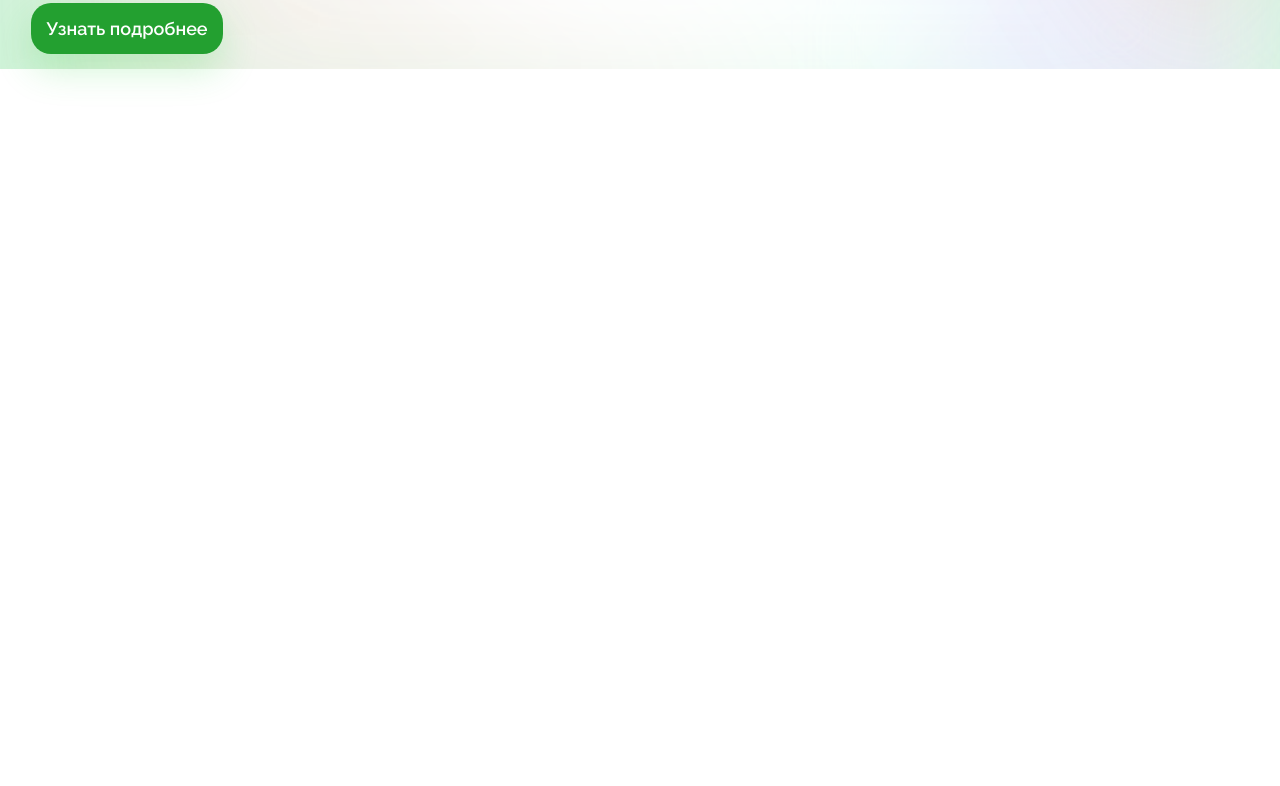
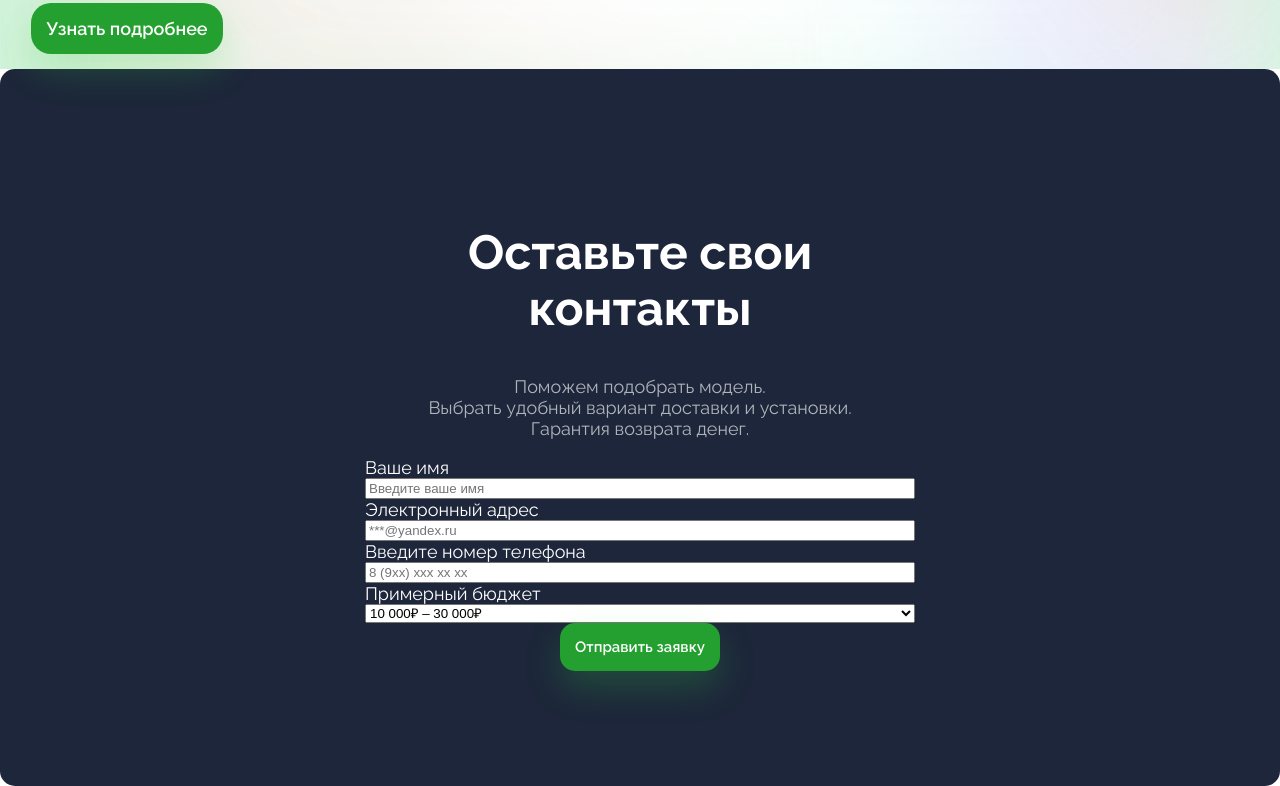
Before and after one commit to Arcsenius/Learn_frontend_lend, a plain HTML site: page index.html in a window 1280 px wide. Shown: the part 542-1328 px from the top of the page. Before the commit the page ends 800 px from the top, so only its background shows below. Drawn offline with Linux system fonts and the light colour scheme.

Commit message:
add form

```diff
--- a/index.html
+++ b/index.html
@@ -26,5 +26,36 @@
             <img class="about__image" src="img/[SW.BAND] 3.png" alt="и тут тоже">
         </div>
     </section>
+    <section class="form">
+        <form action="" >
+        <div class="form__container">
+            <h1>Оставьте свои контакты</h1>
+            <p>Поможем подобрать модель.<br>Выбрать удобный вариант доставки и установки.<br>Гарантия возврата денег.</p>
+        </div>
+        <div class="form__group">
+            <label for="name">Ваше имя</label>
+            <input type="text" placeholder="Введите ваше имя" id="name">
+        </div>
+        <div class="form__group">
+            <label for="email">Электронный адрес</label>
+            <input type="email" id="email" placeholder="***@yandex.ru" >
+        </div>
+        <div class="form__group">
+            <label for="phon's_number">Введите номер телефона</label>
+            <input type="tel" id="phon's_number" placeholder="8 (9xx) xxx xx xx">
+        </div>
+        <div class="form__group">
+            <label for="money">Примерный бюджет</label>
+            <select name="money" id="budget">
+                <option disabled>Выберите вариант</option>
+                <option value="10-30">10 000₽ – 30 000₽</option>
+                <option value="30-60">30 000₽ – 60 000₽</option>
+                <option value="60-100">60 000₽ – 100 000₽</option>
+                <option value="100+">100 000₽</option>
+            </select>
+        </div>
+        <button type="submit" class="form__submit">Отправить заявку</button>
+    </form>
+</section>
 </body>
 </html>
--- a/main.css
+++ b/main.css
@@ -83,13 +83,58 @@
 
   .form{
     display: flex;
-    justify-content: space-between;
+    justify-content: center;
     font-family: Raleway, sans-serif;
     font-size: 18px;
     border-radius: 15px;
+    background-color:#1D263A;
+    color: #fff;
+    padding-top: 115px;
+    padding-bottom: 115px;
+    text-align: center;
   }
 
   .form__container{
     width: 550px;
 
   }
+
+
+  .form h1{
+    font-size: 48px;
+  }
+
+  .form p{
+    font-size: 18px;
+    opacity: 0.65;
+  }
+
+  .form__group{
+    display: flex;
+    flex-direction: column;
+    text-align: left;
+  }
+
+  /* .map1{
+    width: 50px;
+    height: 50px;
+    background-color: #b4ba13;
+  }
+
+  .map2{
+    width: 50px;
+    height: 50px;
+    background-color:#213053;
+  }
+
+  .map3{
+    width: 50px;
+    height: 50px;
+    background-color: #c4199c;
+  }
+
+  .map{
+    display: flex;
+    /* flex-direction: column-reverse; */
+    flex-wrap: wrap;
+  } */
```
